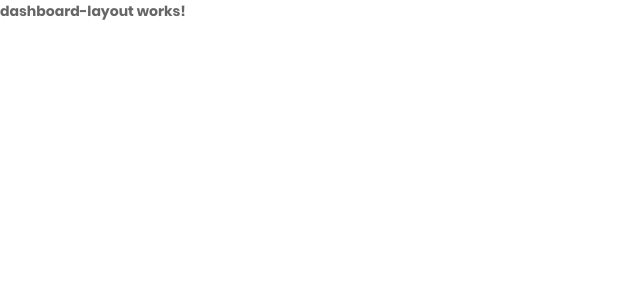
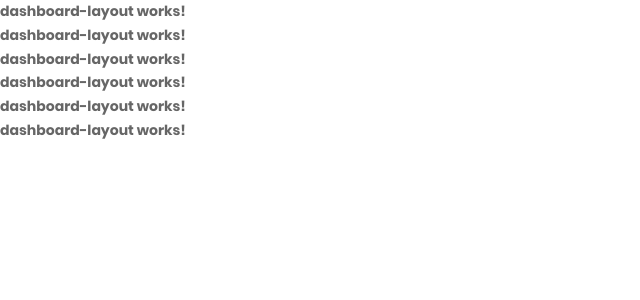
Before and after one commit to danielscarlazzetta/parcelas_front, an Angular app: page /dashboard in a window 1280 px wide. Shown: the top 300 px of the page, without its empty margins (0-640 px from the left). Built offline with nearby package versions, Linux system fonts and the light colour scheme.

Commit message:
guardado de cambios simples

```diff
--- a/src/app/dashboard/layouts/dashboard-layout/dashboard-layout.component.html
+++ b/src/app/dashboard/layouts/dashboard-layout/dashboard-layout.component.html
@@ -1 +1,6 @@
 <p>dashboard-layout works!</p>
+<p>dashboard-layout works!</p>
+<p>dashboard-layout works!</p>
+<p>dashboard-layout works!</p>
+<p>dashboard-layout works!</p>
+<p>dashboard-layout works!</p>
```
Also changed, not shown: 2 other files (tests, documents, lock files or other folders).
